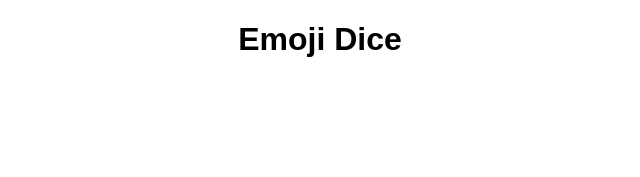
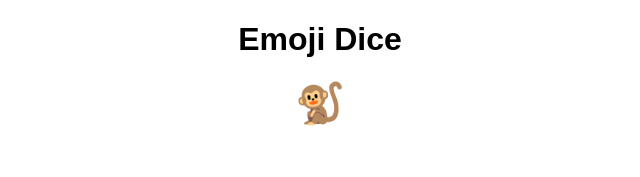
Before and after one commit to nancologist/emoji-dice, a React (Create React App) app in the folder frontend/: page / in a window 1280 px wide. Shown: the top 177 px of the page, without its empty margins (320-960 px from the left). Built offline with nearby package versions, Linux system fonts and the light colour scheme.

Commit message:
Add Emoji cmp

```diff
--- a/frontend/src/App.tsx
+++ b/frontend/src/App.tsx
@@ -1,10 +1,16 @@
 import React from 'react';
 import './App.css';
+import Emoji from './components/Emoji/Emoji';
+import emojis from './data/index.json';
 
 function App() {
+  const myEmoji = emojis['Animals & Nature'][1].emoji;
+
+
   return (
     <div className="App">
       <h1>Emoji Dice</h1>
+      <Emoji emoji={myEmoji}/>
     </div>
   );
 }
--- /dev/null
+++ b/frontend/src/components/Emoji/Emoji.css
@@ -0,0 +1,3 @@
+.emoji {
+    font-size: 40px;
+}
--- /dev/null
+++ b/frontend/src/components/Emoji/Emoji.tsx
@@ -0,0 +1,11 @@
+import React, { FunctionComponent } from 'react'
+
+import { EmojiProps } from './type';
+import './Emoji.css';
+
+const Emoji: FunctionComponent<EmojiProps> = (props) => {
+    const { emoji } = props;
+    return <div className="emoji">{ emoji }</div>
+}
+
+export default Emoji;
--- /dev/null
+++ b/frontend/src/components/Emoji/type.ts
@@ -0,0 +1,3 @@
+export interface EmojiProps {
+    emoji: String;
+}
--- a/frontend/src/store/actions.ts
+++ b/frontend/src/store/actions.ts
@@ -0,0 +1 @@
+export {}
--- a/frontend/src/store/reduceers.ts
+++ b/frontend/src/store/reduceers.ts
@@ -0,0 +1 @@
+export {}
--- a/frontend/src/store/types.ts
+++ b/frontend/src/store/types.ts
@@ -0,0 +1 @@
+export {}
```
